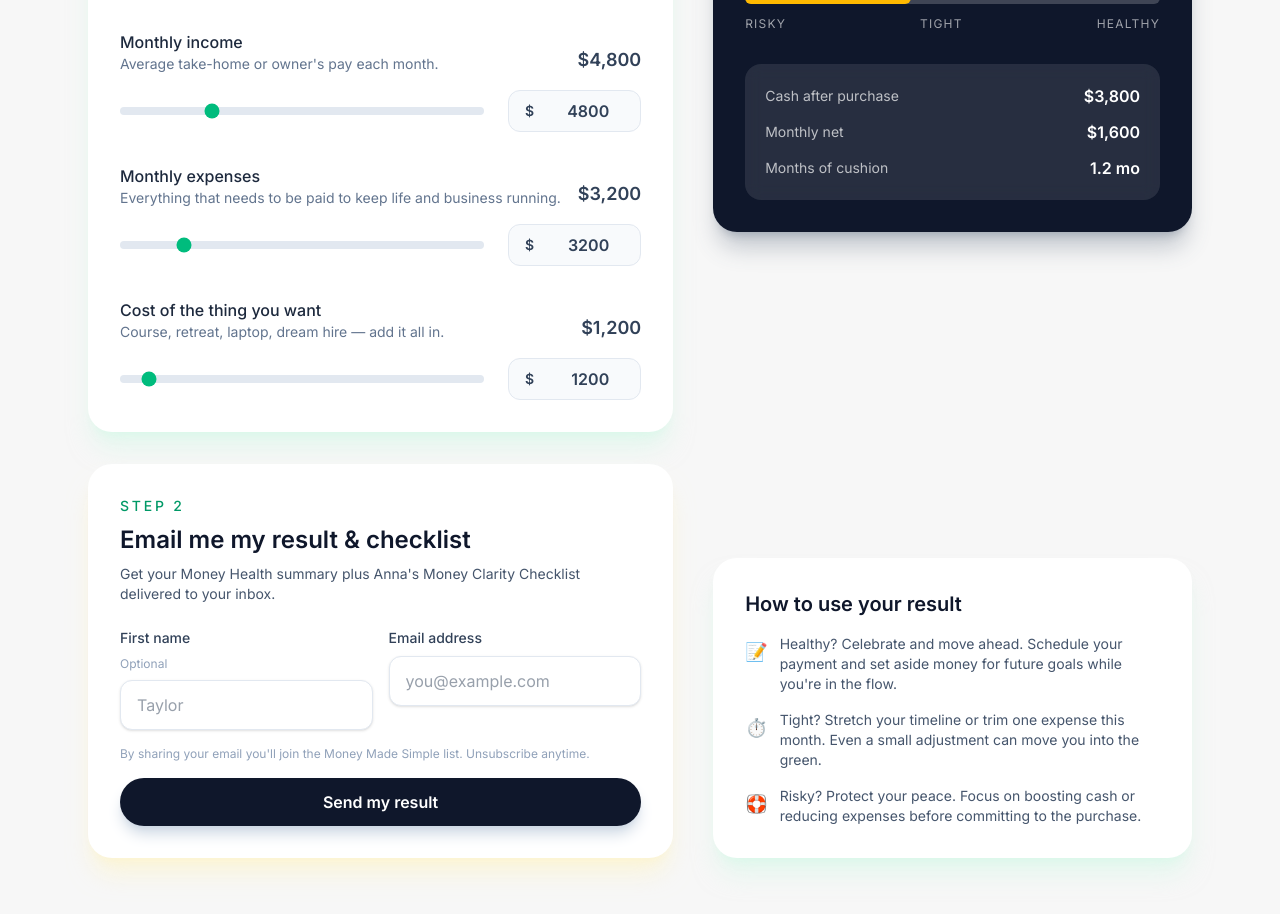
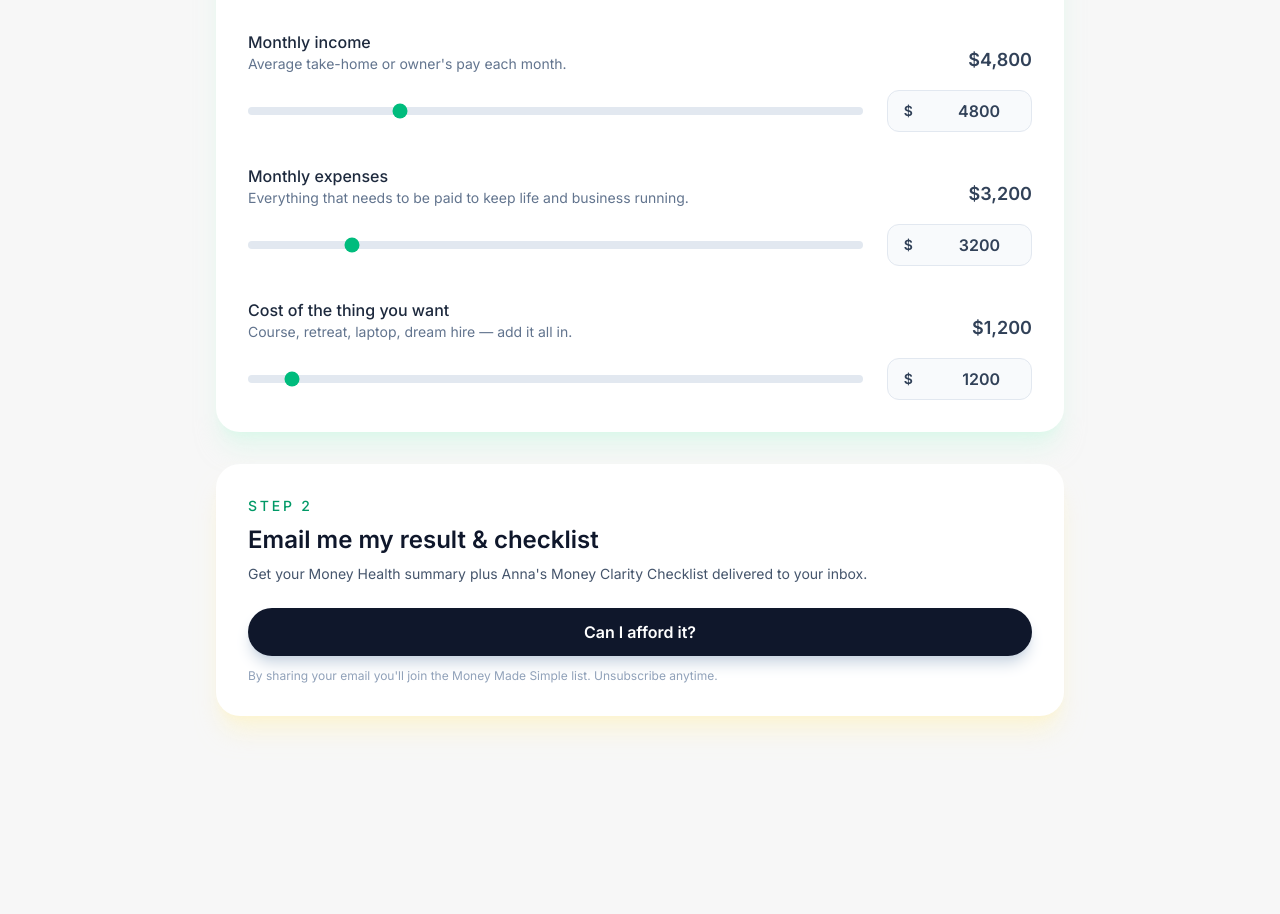
Before and after one commit to putnamgrr00/can-i-afford-it, a Next.js app: page / in a window 1280 px wide. Shown: the part 620-1534 px from the top of the page. After the commit the page ends 1416 px from the top, so only its background shows below. Built offline with nearby package versions, Linux system fonts and the light colour scheme.

Commit message:
Add modal gating for planner results

```diff
--- a/src/components/PlannerApp.tsx
+++ b/src/components/PlannerApp.tsx
@@ -1,6 +1,13 @@
 "use client";
 
-import { type FormEvent, useEffect, useMemo, useRef, useState } from "react";
+import {
+  type FormEvent,
+  useCallback,
+  useEffect,
+  useMemo,
+  useRef,
+  useState,
+} from "react";
 import confetti from "canvas-confetti";
 import {
   clampMeterValue,
@@ -12,6 +19,8 @@ import {
 import { type PlannerInputs } from "@/lib/planner";
 
 type SubscribeState = "idle" | "loading" | "success" | "error";
+
+type PlannerStep = "inputs" | "capture" | "result";
 
 type InputDefinition = {
   id: keyof PlannerInputs;
@@ -83,6 +92,8 @@ export default function PlannerApp() {
   const [email, setEmail] = useState("");
   const [subscribeState, setSubscribeState] = useState<SubscribeState>("idle");
   const [errorMessage, setErrorMessage] = useState<string | null>(null);
+  const [step, setStep] = useState<PlannerStep>("inputs");
+  const [isModalOpen, setIsModalOpen] = useState(false);
 
   const stats = useMemo(() => {
     const projectedCash = values.cashBalance - values.purchaseCost;
@@ -103,9 +114,17 @@ export default function PlannerApp() {
   );
 
   const previousZone = useRef<MoneyHealthZoneKey>(zone.key);
+  const previousStep = useRef<PlannerStep>(step);
 
   useEffect(() => {
-    if (previousZone.current !== "healthy" && zone.key === "healthy") {
+    const zoneChanged = previousZone.current !== zone.key;
+    const enteredResultStep = previousStep.current !== "result" && step === "result";
+
+    if (
+      step === "result" &&
+      zone.key === "healthy" &&
+      ((zoneChanged && previousZone.current !== "healthy") || enteredResultStep)
+    ) {
       void confetti({
         particleCount: 120,
         spread: 65,
@@ -115,7 +134,16 @@ export default function PlannerApp() {
     }
 
     previousZone.current = zone.key;
-  }, [zone.key]);
+    previousStep.current = step;
+  }, [zone.key, step]);
+
+  const firstFieldRef = useRef<HTMLInputElement>(null);
+
+  useEffect(() => {
+    if (isModalOpen) {
+      firstFieldRef.current?.focus();
+    }
+  }, [isModalOpen]);
 
   const handleInputChange = (id: keyof PlannerInputs, value: number) => {
     setValues((prev) => ({
@@ -124,11 +152,64 @@ export default function PlannerApp() {
     }));
   };
 
+  const inputsAreValid = useMemo(
+    () =>
+      INPUTS.every((field) => {
+        const value = values[field.id];
+        return Number.isFinite(value) && value >= field.min && value <= field.max;
+      }),
+    [values],
+  );
+
+  const closeModal = useCallback(() => {
+    setIsModalOpen(false);
+    setErrorMessage(null);
+    if (step !== "result") {
+      setStep("inputs");
+    }
+    if (subscribeState !== "loading") {
+      setSubscribeState("idle");
+    }
+  }, [step, subscribeState]);
+
+  const openModal = useCallback(() => {
+    setIsModalOpen(true);
+    setErrorMessage(null);
+    if (step !== "result") {
+      setStep("capture");
+    }
+    setSubscribeState("idle");
+  }, [step]);
+
+  useEffect(() => {
+    if (!isModalOpen) {
+      return;
+    }
+
+    const handleKeyDown = (event: KeyboardEvent) => {
+      if (event.key === "Escape" && subscribeState !== "loading") {
+        closeModal();
+      }
+    };
+
+    window.addEventListener("keydown", handleKeyDown);
+
+    return () => {
+      window.removeEventListener("keydown", handleKeyDown);
+    };
+  }, [isModalOpen, subscribeState, closeModal]);
+
   const handleSubscribe = async (event: FormEvent<HTMLFormElement>) => {
     event.preventDefault();
 
     const trimmedEmail = email.trim();
     const trimmedFirstName = firstName.trim();
+
+    if (!trimmedFirstName) {
+      setErrorMessage("We'd love to personalize your plan — add your first name.");
+      setSubscribeState("error");
+      return;
+    }
 
     if (!trimmedEmail) {
       setErrorMessage("Add an email so we know where to send your plan.");
@@ -147,7 +228,7 @@ export default function PlannerApp() {
         },
         body: JSON.stringify({
           email: trimmedEmail,
-          firstName: trimmedFirstName || undefined,
+          firstName: trimmedFirstName,
           zone: zone.label,
           cushionMonths: stats.cushionMonths,
           inputs: values,
@@ -166,18 +247,39 @@ export default function PlannerApp() {
       }
 
       setSubscribeState("success");
+      setIsModalOpen(false);
+      setStep("result");
       setFirstName("");
       setEmail("");
+      return;
     } catch (error) {
       console.error(error);
       setErrorMessage("Something went sideways. Try again in a few moments.");
       setSubscribeState("error");
+      return;
     }
   };
+
+  useEffect(() => {
+    if (!isModalOpen && subscribeState === "success") {
+      const resetTimeout = window.setTimeout(() => {
+        setSubscribeState("idle");
+      }, 300);
+
+      return () => {
+        window.clearTimeout(resetTimeout);
+      };
+    }
+  }, [isModalOpen, subscribeState]);
 
   const resetPlanner = () => {
     setValues(DEFAULT_VALUES);
   };
+
+  const screenReaderStatus =
+    step === "result"
+      ? "Your results are now visible."
+      : "Results will appear after you share your name and email.";
 
   return (
     <main className="flex min-h-screen flex-col">
@@ -209,15 +311,17 @@ export default function PlannerApp() {
       </section>
 
       <section id="planner" className="pb-20">
-        <div className="mx-auto grid w-full max-w-6xl gap-10 px-6 lg:grid-cols-[1.1fr_0.9fr]">
+        <div
+          className={`mx-auto w-full px-6 ${
+            step === "result" ? "max-w-6xl" : "max-w-4xl"
+          } ${step === "result" ? "lg:grid lg:grid-cols-[1.1fr_0.9fr] lg:gap-10" : "space-y-8"}`}
+        >
           <div className="space-y-8">
             <div className="rounded-3xl bg-white p-8 shadow-xl shadow-emerald-100/50">
               <div className="flex items-center justify-between gap-4">
                 <div>
                   <p className="text-sm font-medium uppercase tracking-[0.2em] text-emerald-600">Step 1</p>
-                  <h2 className="mt-2 text-2xl font-semibold text-slate-900">
-                    Drop in a few numbers
-                  </h2>
+                  <h2 className="mt-2 text-2xl font-semibold text-slate-900">Drop in a few numbers</h2>
                 </div>
                 <button
                   type="button"
@@ -278,64 +382,25 @@ export default function PlannerApp() {
               <p className="mt-2 text-sm text-slate-600">
                 Get your Money Health summary plus Anna&apos;s Money Clarity Checklist delivered to your inbox.
               </p>
-              <form className="mt-6 space-y-4" onSubmit={handleSubscribe}>
-                <div className="grid gap-4 sm:grid-cols-2">
-                  <label className="flex flex-col gap-2 text-sm font-medium text-slate-700">
-                    First name <span className="text-xs font-normal text-slate-400">Optional</span>
-                    <input
-                      type="text"
-                      value={firstName}
-                      onChange={(event) => setFirstName(event.target.value)}
-                      placeholder="Taylor"
-                      className="rounded-xl border border-slate-200 bg-white px-4 py-3 text-base font-normal text-slate-700 shadow-sm focus:border-emerald-500 focus:outline-none focus:ring-2 focus:ring-emerald-200"
-                    />
-                  </label>
-                  <label className="flex flex-col gap-2 text-sm font-medium text-slate-700 sm:col-span-1 sm:[grid-column:auto/span_1]">
-                    Email address
-                    <input
-                      type="email"
-                      value={email}
-                      onChange={(event) => setEmail(event.target.value)}
-                      required
-                      placeholder="you@example.com"
-                      className="rounded-xl border border-slate-200 bg-white px-4 py-3 text-base font-normal text-slate-700 shadow-sm focus:border-emerald-500 focus:outline-none focus:ring-2 focus:ring-emerald-200"
-                    />
-                  </label>
-                </div>
-                <p className="text-xs text-slate-400">
+              <button
+                type="button"
+                onClick={openModal}
+                disabled={!inputsAreValid || subscribeState === "loading"}
+                className="mt-6 inline-flex w-full items-center justify-center rounded-full bg-slate-900 px-8 py-3 text-base font-semibold text-white shadow-lg shadow-slate-300 transition hover:bg-slate-800 focus-visible:outline focus-visible:outline-2 focus-visible:outline-offset-2 focus-visible:outline-slate-900 disabled:cursor-not-allowed disabled:bg-slate-400"
+              >
+                {subscribeState === "loading" ? "Sending..." : "Can I afford it?"}
+              </button>
+              <p className="mt-3 text-xs text-slate-400">
                 By sharing your email you&apos;ll join the Money Made Simple list. Unsubscribe anytime.
               </p>
-                <button
-                  type="submit"
-                  disabled={subscribeState === "loading"}
-                  className="inline-flex w-full items-center justify-center rounded-full bg-slate-900 px-8 py-3 text-base font-semibold text-white shadow-lg shadow-slate-300 transition hover:bg-slate-800 focus-visible:outline focus-visible:outline-2 focus-visible:outline-offset-2 focus-visible:outline-slate-900 disabled:cursor-not-allowed disabled:bg-slate-400"
-                >
-                  {subscribeState === "loading" ? "Sending..." : "Send my result"}
-                </button>
-                {subscribeState === "error" && errorMessage ? (
-                  <p className="text-sm font-medium text-rose-500">{errorMessage}</p>
-                ) : null}
-                {subscribeState === "success" ? (
-                  <div className="space-y-3 rounded-2xl border border-emerald-200 bg-emerald-50/80 p-4 text-sm text-emerald-700">
-                    <p className="font-semibold">Check your inbox! 💌</p>
-                    <p>
-                      Your Money Health recap and checklist are on their way. Ready for more clarity?
-                    </p>
-                    <a
-                      href={CTA_LINK}
-                      className="inline-flex items-center justify-center rounded-full bg-emerald-500 px-5 py-2 text-sm font-semibold text-white shadow hover:bg-emerald-600"
-                      target="_blank"
-                      rel="noreferrer"
-                    >
-                      Book a free Clarity Call
-                    </a>
-                  </div>
-                ) : null}
-              </form>
+              <span className="sr-only" aria-live="polite" role="status">
+                {screenReaderStatus}
+              </span>
             </div>
           </div>
 
-          <aside className="flex h-full flex-col justify-between gap-6">
+          {step === "result" ? (
+            <aside className="mt-10 flex h-full flex-col justify-between gap-6 lg:mt-0">
               <div className="rounded-3xl bg-slate-900 p-8 text-white shadow-xl shadow-slate-600/30">
                 <p className="text-sm font-medium uppercase tracking-[0.2em] text-emerald-300">Money Health</p>
                 <div className="mt-4 flex items-center gap-3">
@@ -345,15 +410,10 @@ export default function PlannerApp() {
                     <p className="text-3xl font-semibold text-white">{zone.label}</p>
                   </div>
                 </div>
-              <p className="mt-4 text-pretty text-base text-white/80">
-                {ZONE_SUPPORT[zone.key]}
-              </p>
+                <p className="mt-4 text-pretty text-base text-white/80">{ZONE_SUPPORT[zone.key]}</p>
                 <div className="mt-6 space-y-3">
                   <div className="h-3 w-full rounded-full bg-white/20">
-                  <div
-                    className={`h-full rounded-full ${zone.barClass}`}
-                    style={{ width: `${meterProgress}%` }}
-                  />
+                    <div className={`h-full rounded-full ${zone.barClass}`} style={{ width: `${meterProgress}%` }} />
                   </div>
                   <div className="flex justify-between text-xs uppercase tracking-widest text-white/60">
                     <span>Risky</span>
@@ -392,21 +452,116 @@ export default function PlannerApp() {
                 </ul>
               </div>
             </aside>
+          ) : null}
         </div>
       </section>
+
+      {isModalOpen ? (
+        <div className="fixed inset-0 z-50 flex items-center justify-center px-4 py-6" role="presentation">
+          <div
+            className="absolute inset-0 bg-slate-900/60"
+            aria-hidden="true"
+            onClick={subscribeState !== "loading" ? closeModal : undefined}
+          />
+          <div
+            role="dialog"
+            aria-modal="true"
+            aria-labelledby="capture-title"
+            className="relative z-10 w-full max-w-lg rounded-3xl bg-white p-8 shadow-2xl"
+          >
+            <div className="flex items-start justify-between gap-4">
+              <div>
+                <p className="text-sm font-medium uppercase tracking-[0.2em] text-emerald-600">Step 2</p>
+                <h2 id="capture-title" className="mt-2 text-2xl font-semibold text-slate-900">
+                  Email me my result & checklist
+                </h2>
+              </div>
+              <button
+                type="button"
+                onClick={closeModal}
+                disabled={subscribeState === "loading"}
+                className="rounded-full p-2 text-slate-500 hover:bg-slate-100 hover:text-slate-700 focus-visible:outline focus-visible:outline-2 focus-visible:outline-offset-2 focus-visible:outline-emerald-500 disabled:cursor-not-allowed"
+                aria-label="Close email capture"
+              >
+                <span aria-hidden="true">✕</span>
+              </button>
+            </div>
+            <p className="mt-2 text-sm text-slate-600">
+              Get your Money Health summary plus Anna&apos;s Money Clarity Checklist delivered to your inbox.
+            </p>
+            <form className="mt-6 space-y-4" onSubmit={handleSubscribe}>
+              <label className="flex flex-col gap-2 text-sm font-medium text-slate-700">
+                First name
+                <input
+                  ref={firstFieldRef}
+                  type="text"
+                  value={firstName}
+                  onChange={(event) => {
+                    setFirstName(event.target.value);
+                    if (subscribeState === "error") {
+                      setSubscribeState("idle");
+                      setErrorMessage(null);
+                    }
+                  }}
+                  placeholder="Taylor"
+                  required
+                  className="rounded-xl border border-slate-200 bg-white px-4 py-3 text-base font-normal text-slate-700 shadow-sm focus:border-emerald-500 focus:outline-none focus:ring-2 focus:ring-emerald-200"
+                />
+              </label>
+              <label className="flex flex-col gap-2 text-sm font-medium text-slate-700">
+                Email address
+                <input
+                  type="email"
+                  value={email}
+                  onChange={(event) => {
+                    setEmail(event.target.value);
+                    if (subscribeState === "error") {
+                      setSubscribeState("idle");
+                      setErrorMessage(null);
+                    }
+                  }}
+                  required
+                  placeholder="you@example.com"
+                  className="rounded-xl border border-slate-200 bg-white px-4 py-3 text-base font-normal text-slate-700 shadow-sm focus:border-emerald-500 focus:outline-none focus:ring-2 focus:ring-emerald-200"
+                />
+              </label>
+              <p className="text-xs text-slate-400">
+                By sharing your email you&apos;ll join the Money Made Simple list. Unsubscribe anytime.
+              </p>
+              <button
+                type="submit"
+                disabled={subscribeState === "loading"}
+                className="inline-flex w-full items-center justify-center rounded-full bg-slate-900 px-8 py-3 text-base font-semibold text-white shadow-lg shadow-slate-300 transition hover:bg-slate-800 focus-visible:outline focus-visible:outline-2 focus-visible:outline-offset-2 focus-visible:outline-slate-900 disabled:cursor-not-allowed disabled:bg-slate-400"
+              >
+                {subscribeState === "loading" ? "Sending..." : "Send my result"}
+              </button>
+              {subscribeState === "error" && errorMessage ? (
+                <p className="text-sm font-medium text-rose-500">{errorMessage}</p>
+              ) : null}
+            </form>
+            <div className="mt-6 rounded-2xl border border-emerald-200 bg-emerald-50/80 p-4 text-sm text-emerald-700">
+              <p className="font-semibold">Ready for more clarity?</p>
+              <p className="mt-1">Book a free Clarity Call to map your next money move with Anna.</p>
+              <a
+                href={CTA_LINK}
+                className="mt-3 inline-flex items-center justify-center rounded-full bg-emerald-500 px-5 py-2 text-sm font-semibold text-white shadow hover:bg-emerald-600"
+                target="_blank"
+                rel="noreferrer"
+              >
+                Book a free Clarity Call
+              </a>
+            </div>
+          </div>
+        </div>
+      ) : null}
     </main>
   );
 }
 
-type ResultRowProps = {
-  label: string;
-  value: string;
-};
-
-function ResultRow({ label, value }: ResultRowProps) {
+function ResultRow({ label, value }: { label: string; value: string }) {
   return (
-    <div className="flex items-center justify-between text-sm">
-      <span className="text-white/70">{label}</span>
+    <div className="flex items-center justify-between gap-4 text-sm text-white/80">
+      <span className="font-medium text-white">{label}</span>
       <span className="text-base font-semibold text-white">{value}</span>
     </div>
   );
```
Lines whose indentation alone changed are shown as unchanged.
